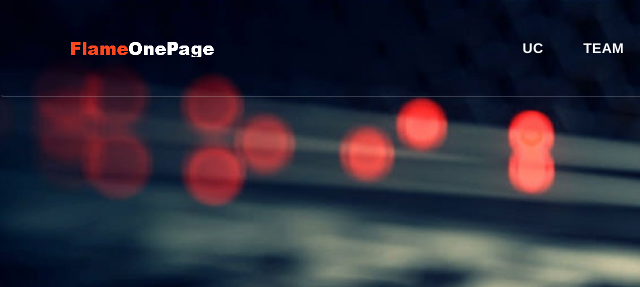
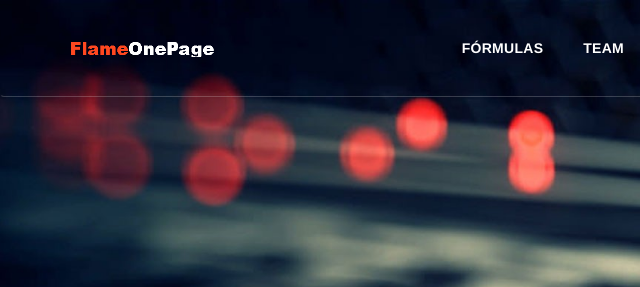
Before and after one commit to Danitza99/P-GINA-WEB-N-1, a plain HTML site: page index.html in a window 1280 px wide. Shown: the top 287 px of the page, 0-640 px from the left. Drawn offline with Linux system fonts and the light colour scheme.

Commit message:
Update index.html

```diff
--- a/index.html
+++ b/index.html
@@ -51,7 +51,8 @@
 
                         <div class="menu-container">
                             <ul class="nav navbar-nav navbar-nav-right">
-                                <li class="js_nav-item nav-item"><a class="nav-item-child nav-item-hover" href="#body">UC</a></li>
+                                <li class="js_nav-item nav-item"><a class="nav-item-child nav-item-hover" href="#body">FÓRMULAS
+                                </a></li>
                                 <li class="js_nav-item nav-item"><a class="nav-item-child nav-item-hover" href="#about">Team</a></li>
 								<li class="js_nav-item nav-item"><a class="nav-item-child nav-item-hover" href="#services">Services</a></li>
                                 <li class="js_nav-item nav-item"><a class="nav-item-child nav-item-hover" href="#products">Products</a></li>
```
